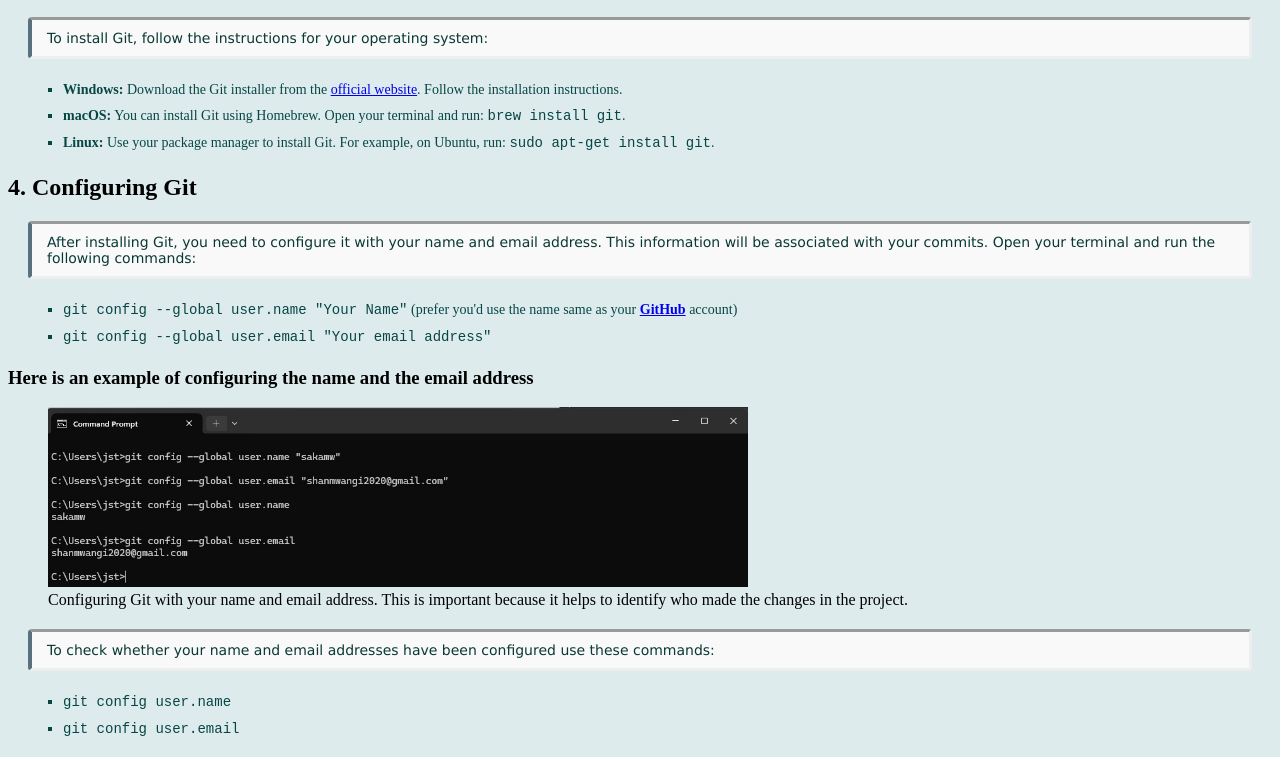
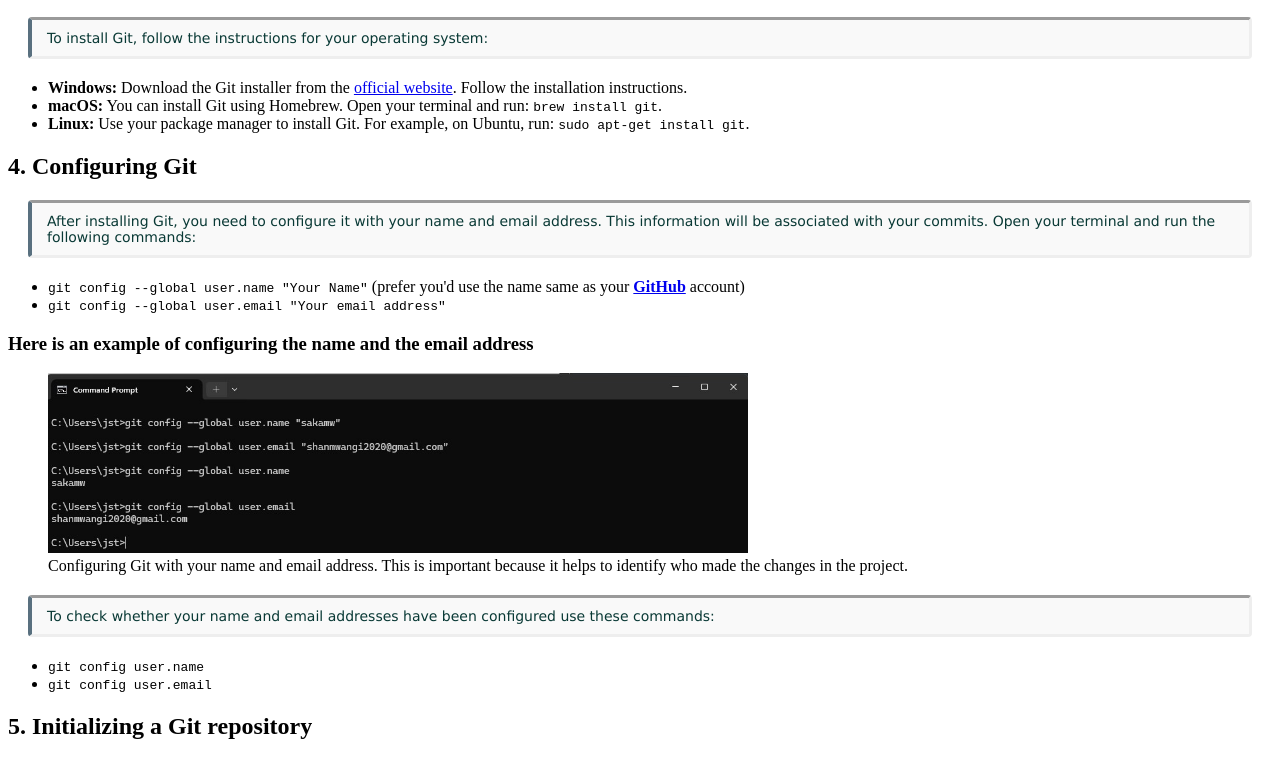
Before and after one commit to sakamw/blog-html, a plain HTML site: page index.html in a window 1280 px wide. Shown: the part 1301-2058 px from the top of the page. Drawn offline with Linux system fonts and the light colour scheme.

```diff
--- a/styles.css
+++ b/styles.css
@@ -10,20 +10,3 @@ p{
    border-radius: 4px;
    border-style: inset;
 }
-
-ul{
-    margin: 15px;
-    padding-left: 40px;
-    list-style-type: square;
-    font-size: 14px;
-    line-height: 1.5;
-    color: #084644;
-}
-
-li{
-    margin-bottom: 5px;
-}
-
-html, body{
-    background-color: #ddebed;
-}
```
